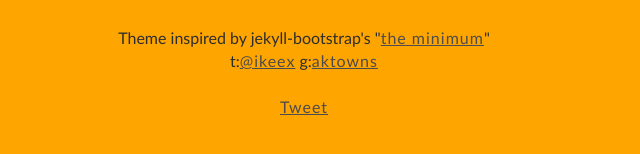
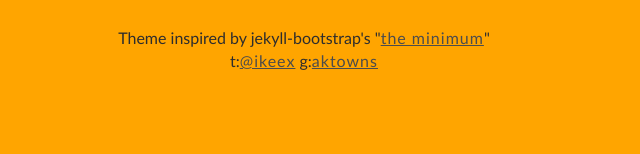
Before and after one commit to aktowns/blog.ashleytowns.id.au, a Jekyll site: the page built from index.md, in a window 1280 px wide. Shown: the part 677-831 px from the top of the page, without its empty margins (336-976 px from the left). Built offline with Jekyll 4.4.1, drawn with Linux system fonts in a browser that asks for light colours; comment, search, counter and statistics services are not loaded.

Commit message:
gplus button

```diff
--- a/_layouts/default.html
+++ b/_layouts/default.html
@@ -18,10 +18,7 @@
 					<br />
 					t:<a target="_blank" href="http://www.twitter.com/ikeeex">@ikeex</a>
 					g:<a target="_blank" href="http://www.github.com/aktowns">aktowns</a>
-					<br /><br />
-					<g:plusone></g:plusone>
-					<a href="https://twitter.com/share" class="twitter-share-button" data-via="ikeeex" data-size="large">Tweet</a>
-					<script>!function(d,s,id){var js,fjs=d.getElementsByTagName(s)[0];if(!d.getElementById(id)){js=d.createElement(s);js.id=id;js.src="//platform.twitter.com/widgets.js";fjs.parentNode.insertBefore(js,fjs);}}(document,"script","twitter-wjs");</script>
+					<br />
 					<br />
 				</inner>
 			</footer>
--- a/_layouts/post.html
+++ b/_layouts/post.html
@@ -2,4 +2,6 @@
 layout: default
 ---
 {{ content }}
+<g:plusone></g:plusone><a href="https://twitter.com/share" class="twitter-share-button" data-via="ikeeex" data-size="large">Tweet</a>
+<script>!function(d,s,id){var js,fjs=d.getElementsByTagName(s)[0];if(!d.getElementById(id)){js=d.createElement(s);js.id=id;js.src="//platform.twitter.com/widgets.js";fjs.parentNode.insertBefore(js,fjs);}}(document,"script","twitter-wjs");</script>
 {% include disqus.html %}
```
